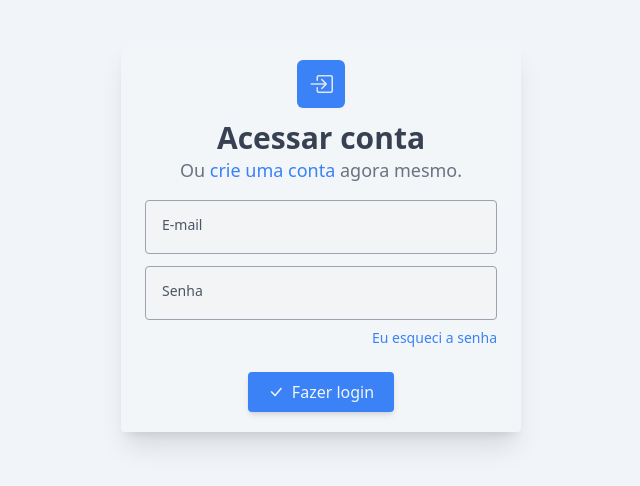
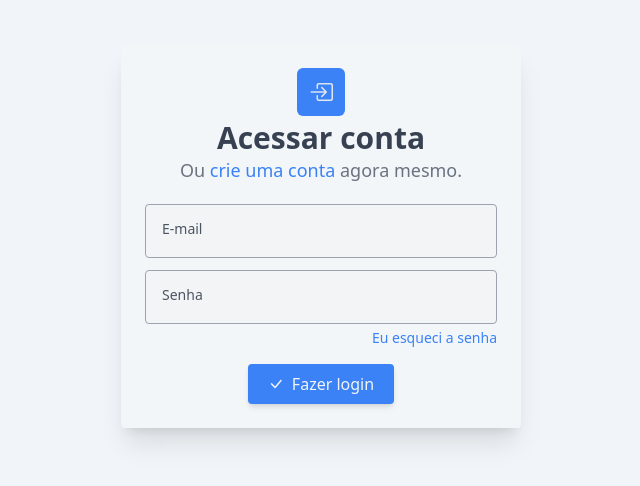
Before and after one commit to ernandesrs/pproj_vuepanel, a Vue app: page /auth/login in a window 1280 px wide. Shown: the part 164-650 px from the top of the page, without its empty margins (319-959 px from the left). Built offline with nearby package versions, Linux system fonts and the light colour scheme.

Commit message:
Auth design updates

```diff
--- a/src/layouts/AuthLayout.vue
+++ b/src/layouts/AuthLayout.vue
@@ -60,17 +60,17 @@ a {
 }
 
 .wrap-box {
-    @apply w-full bg-white bg-opacity-5 py-5 px-6 shadow-xl rounded;
+    @apply w-full bg-white bg-opacity-5 py-6 px-6 shadow-xl rounded;
 
     @apply sm:max-w-[400px];
 }
 
 .wrap-box>.box-header {
-    @apply flex flex-col justify-center items-center text-center mb-4;
+    @apply flex flex-col justify-center items-center text-center;
 }
 
 .wrap-box>.box-header>.icon {
-    @apply w-12 h-12 flex items-center justify-center bg-primary rounded-md text-light text-2xl mb-3;
+    @apply w-12 h-12 flex items-center justify-center bg-primary rounded-md text-light text-2xl mb-1;
 }
 
 .wrap-box>.box-header>.title {
@@ -82,6 +82,6 @@ a {
 }
 
 .wrap-box>.box-body {
-    @apply bg-transparent;
+    @apply bg-transparent pt-5;
 }
 </style>
--- a/src/views/Auth/LoginView.vue
+++ b/src/views/Auth/LoginView.vue
@@ -14,7 +14,7 @@
             name: 'password',
             type: 'password'
         }" label="Senha" v-model="form.password" :error-message="form.errors.password" />
-        <p class="pt-2 pb-3 text-sm text-right text-primary">
+        <p class="py-1 text-sm text-right text-primary">
             <LinkElem text="Eu esqueci a senha" :to="{ name: 'auth.forget' }" />
         </p>
     </div>
```
